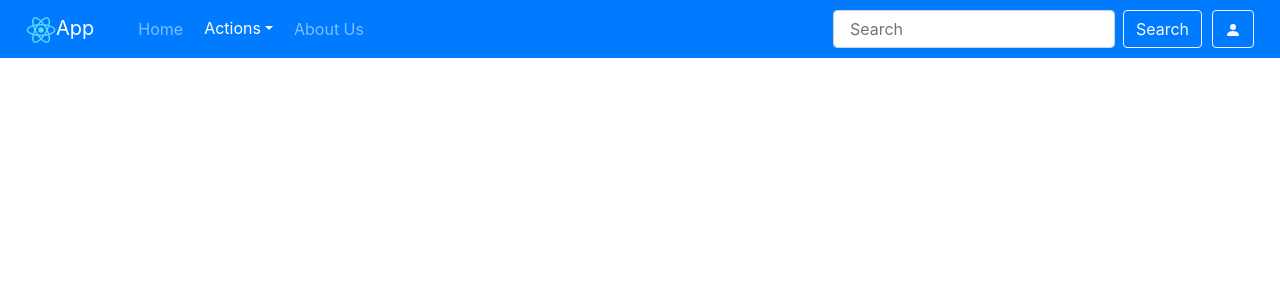
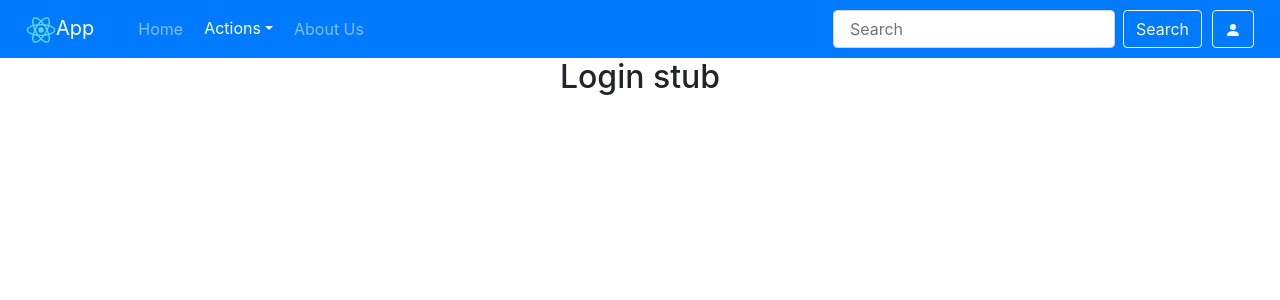
Before and after one commit to OmarAouini/React-Employeemanager, a React (Create React App) app: page /login in a window 1280 px wide. Shown: the top 300 px of the page. Built offline with nearby package versions, Linux system fonts and the light colour scheme.

Commit message:
added login stub and route

```diff
--- a/src/App.js
+++ b/src/App.js
@@ -3,6 +3,7 @@ import {Switch, Route} from "react-router-dom"
 import AboutUs from './components/AboutUs';
 import Home from './components/Home';
 import Employees from './components/Employees'
+import Login from './components/Login';
 
 function App() {
 
@@ -12,6 +13,7 @@ function App() {
         <Route path="/home" component={Home}/>
         <Route path="/about" component={AboutUs}/>
         <Route path="/employees" component={Employees}/>
+        <Route path="/login" component={Login}/>
       </Switch>
     </div>
   );
--- a/src/components/Header.js
+++ b/src/components/Header.js
@@ -80,6 +80,7 @@ const Header = () => {
           variant="outline-light"
           disabled={isLoading}
           onClick={!isLoading ? handleClick : null}
+          as={Link} to="/login"
         >
           {isLoading ? "loading" : <PersonFill alt="Login"/>}
         </Button>
--- /dev/null
+++ b/src/components/Login.js
@@ -0,0 +1,15 @@
+import React from 'react'
+
+
+const Login = () => {
+
+
+    return(
+        <div>
+            <h2>Login stub</h2>
+        </div>
+    )
+}
+
+
+export default Login
```
